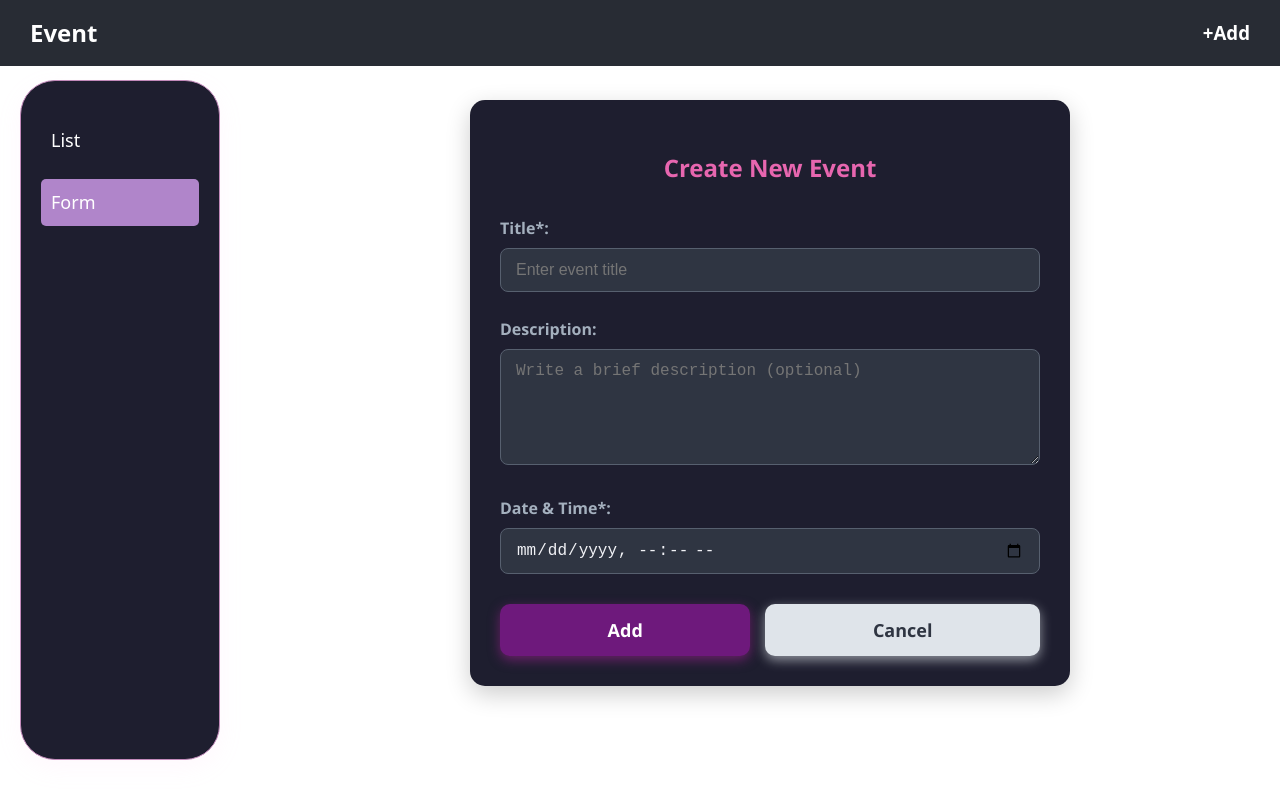
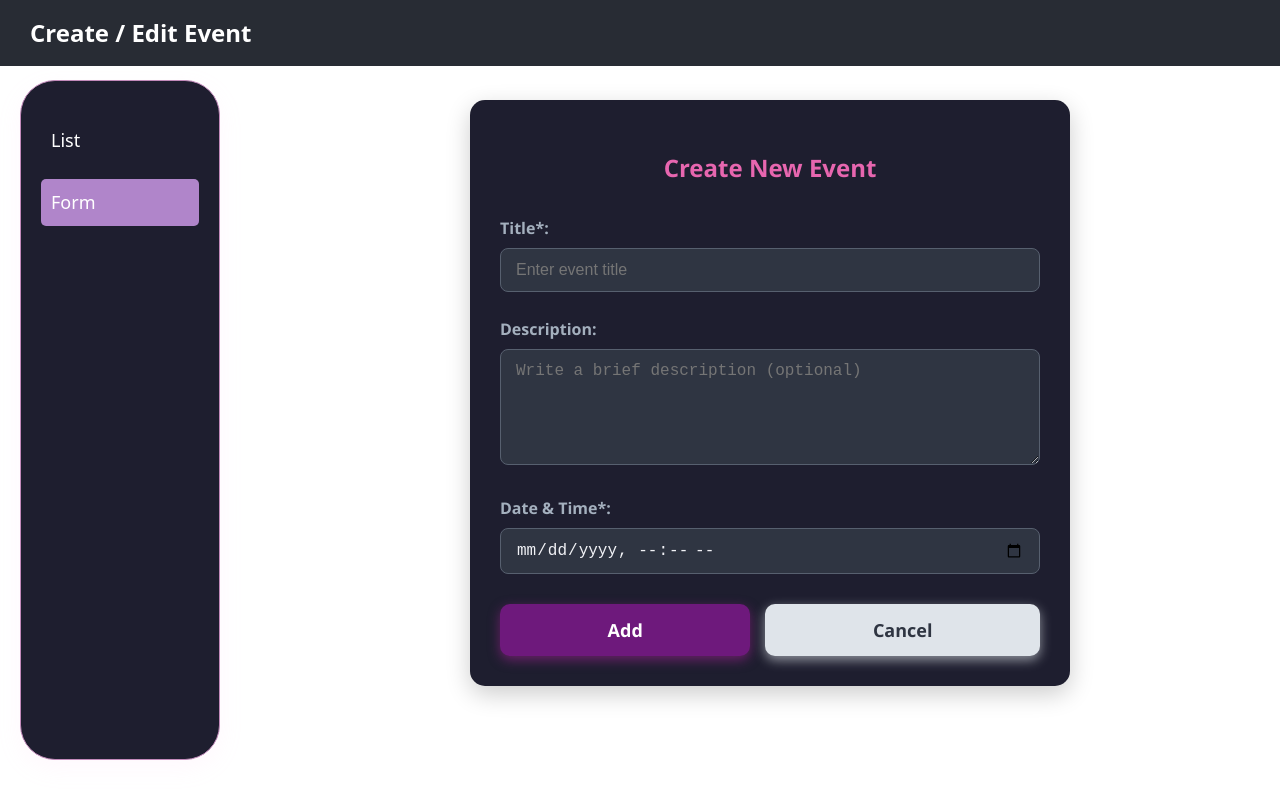
Before and after one commit to samaabosair/ExaltFETraining2025, a React (Vite) app in the folder thirdTask/: page /create in a window 1280 px wide. Shown: the top 798 px of the page. Built offline with nearby package versions, Linux system fonts and the light colour scheme.

Commit message:
edit display data

```diff
--- a/thirdTask/src/components/Header.jsx
+++ b/thirdTask/src/components/Header.jsx
@@ -6,7 +6,7 @@ export default function Header() {
 
   return (
     <header className="header">
-      {location.pathname === '/creatEvent' ? (
+      {location.pathname === '/create' ? (
         <h2 className="page-title">Create / Edit Event</h2>
       ) : (
         <>
--- a/thirdTask/src/style/headerStyle.css
+++ b/thirdTask/src/style/headerStyle.css
@@ -4,7 +4,7 @@
   padding: 15px 30px;
   display: flex;
   align-items: center;
-  justify-content: space-between; /* يفصل بين العنصرين */
+  justify-content: space-between;
   width: 100%;
   box-sizing: border-box;
   position: fixed;
@@ -29,3 +29,7 @@
 .right-link:hover {
   color: rgb(155, 113, 151);
 }
+.page-title{
+    margin: 0;
+
+}
```
